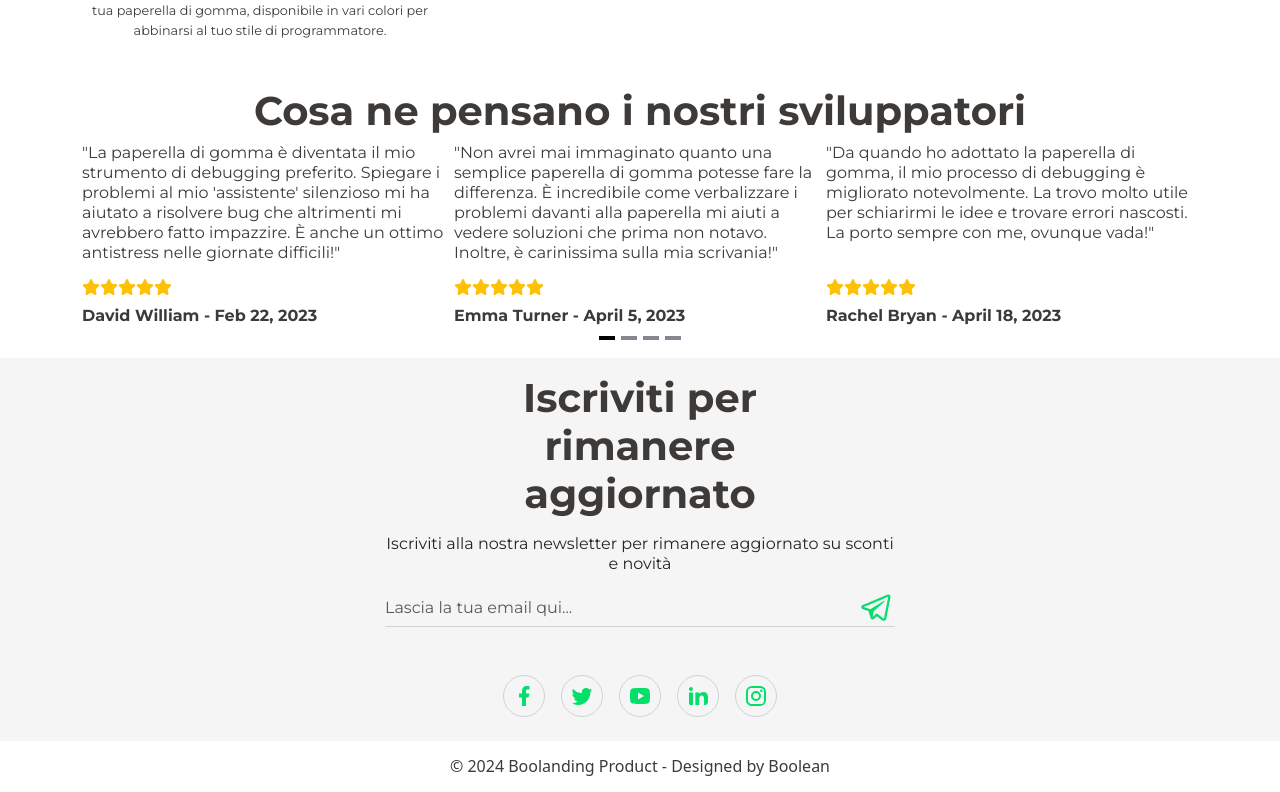
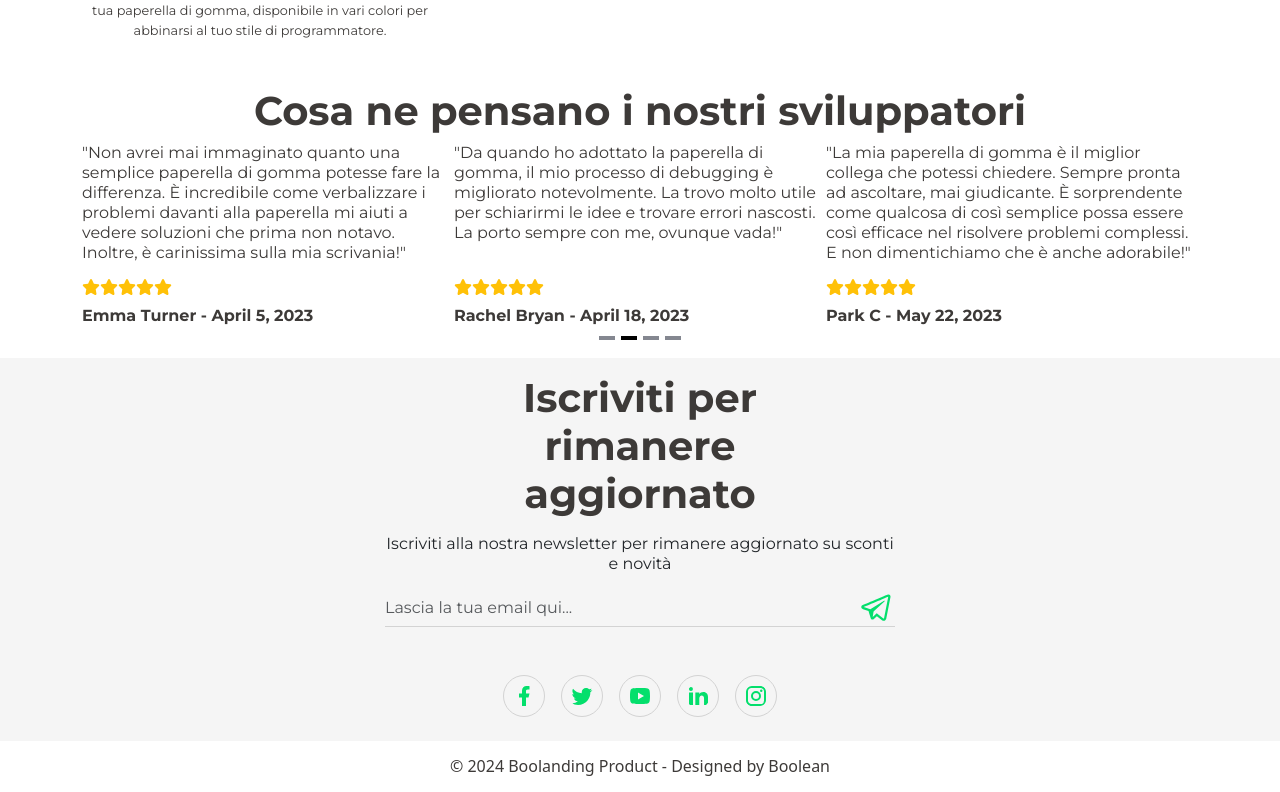
Before and after one commit to LucaCavatassi/landing-page-product, a Vue app: page / in a window 1280 px wide. Shown: the part 914-1706 px from the top of the page. Built offline with nearby package versions, Linux system fonts and the light colour scheme.

Commit message:
feat: dots not updating but everything else works

```diff
--- a/src/components/ReviewsComponent.vue
+++ b/src/components/ReviewsComponent.vue
@@ -43,21 +43,37 @@ export default {
     <div id="reviews">
         <div class="container mb-2">
             <h2 class="fw-bold text-center">Cosa ne pensano i nostri sviluppatori</h2>
-            <Carousel :items-to-show="1" :items-to-scroll="1"  wrap-around pause-autoplay-on-hover :snapAlign="center-even" :height="auto"
+            <!-- Main Wrapper -->
+            <Carousel
+                :items-to-show="1"
+                :items-to-scroll="1"
+                :autoplay="4000"
+                wrap-around
+                pause-autoplay-on-hover
+                :snapAlign="center - even"
+                :height="auto"
                 :breakpoints="{
                     768: { itemsToShow: 2 }, // On tablets, show 2 items per slide
                     1024: { itemsToShow: 3 } // On desktops, show 3 items per slide
                 }">
+
+                <!-- Slides -->
+                <template #slides>
                     <Slide v-for="review in reviews" :key="review">
                         <div class="carousel__item">
                             <cardComponent :review="review" />
                         </div>
                     </Slide>
+                </template>
+                <!-- /Slides -->
+
+                <!-- Pagination Dots -->
                 <template #addons>
                     <Pagination />
                 </template>
+                <!-- /Pagination Dots -->
             </Carousel>
-
+            <!-- /Main Wrapper -->
         </div>
     </div>
 </template>
@@ -72,6 +88,4 @@ h2 {
         font-size: 2.5rem !important;
     }
 }
-
-
 </style>
--- a/src/components/subComponents/cardComponent.vue
+++ b/src/components/subComponents/cardComponent.vue
@@ -35,4 +35,10 @@ export default {
     .r-height{
         min-height: 119px;
     }
+
+    @media (min-width: 992px) {
+        /* .r-height{
+        min-height: 160px;
+        } */
+    }
 </style>
```
Lines whose indentation alone changed are shown as unchanged.
